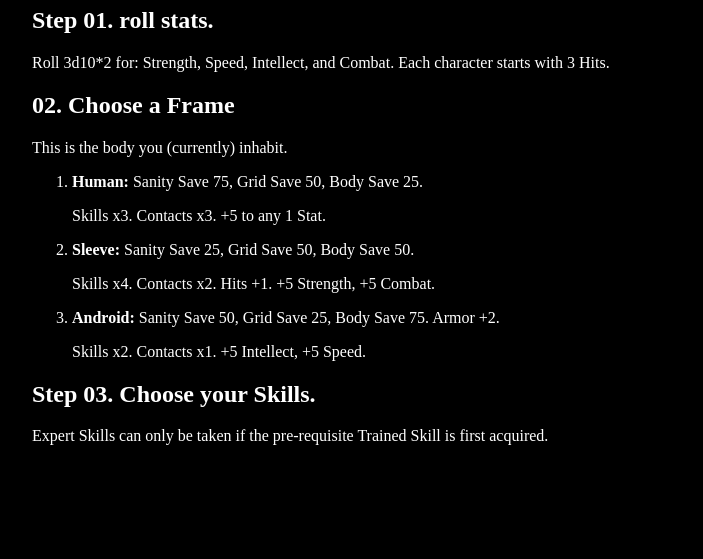
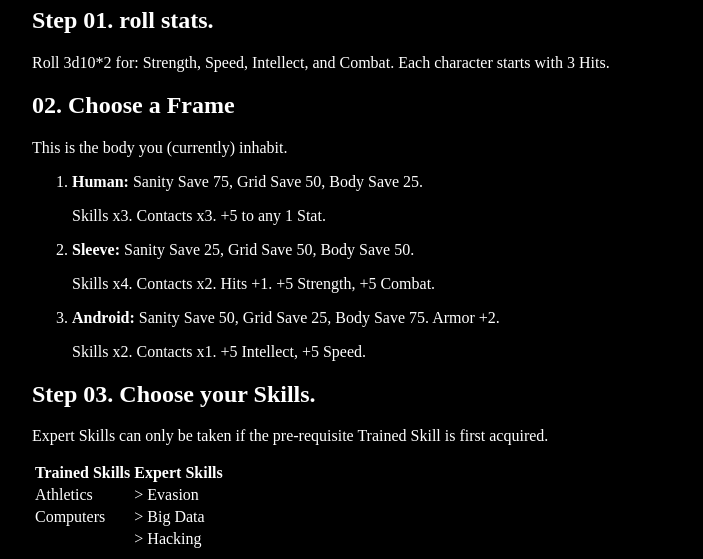
Before and after one commit to ghostctrl/null.hack, a plain HTML site: page index.html in a window 1280 px wide. Shown: the part 448-1007 px from the top of the page, without its empty margins (292-995 px from the left). Before the commit the page ends 909 px from the top, so only its background shows below. Drawn offline with Linux system fonts and the light colour scheme.

Commit message:
Added table skills

```diff
--- a/index.html
+++ b/index.html
@@ -37,6 +37,23 @@
           </ol>
           <h2>Step 03. Choose your Skills.</h2>
             <p>Expert Skills can only be taken if the pre-requisite Trained Skill is first acquired.</p>
+          <table id="skills">
+            <tr>
+              <th>Trained Skills</th>
+              <th>Expert Skills</th>
+            </tr>
+            <tr>
+              <td>Athletics</td>
+              <td>> Evasion</td>
+            </tr>
+            <tr>
+              <td>Computers</td>
+              <td>> Big Data</td>
+            </tr>
+            <tr>
+              <td></td>
+              <td>> Hacking</td>
+            </tr>
       </div>
     </div>
   </body>
--- a/stylesheet.css
+++ b/stylesheet.css
@@ -18,5 +18,4 @@ p {
 
 #inner .subtitle {
   text-align: center;
-  color: yellow;
 }
```
